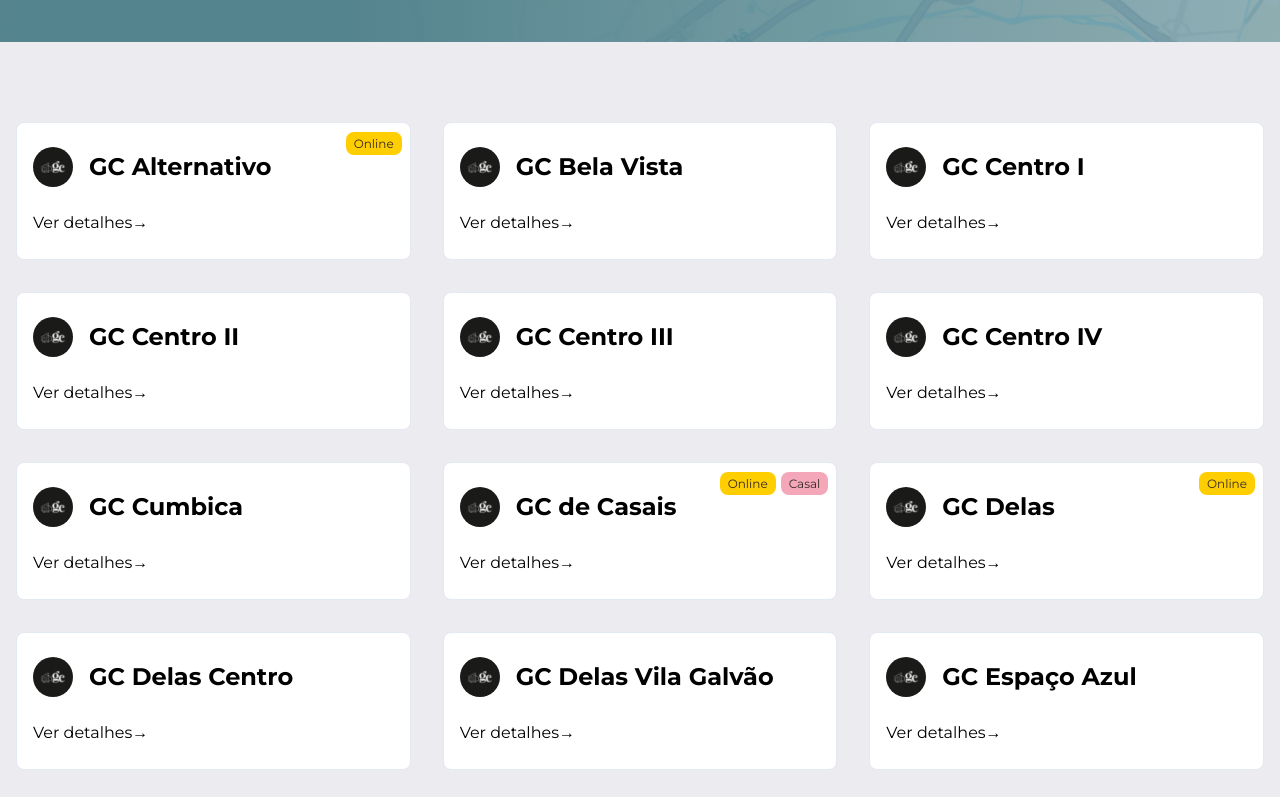
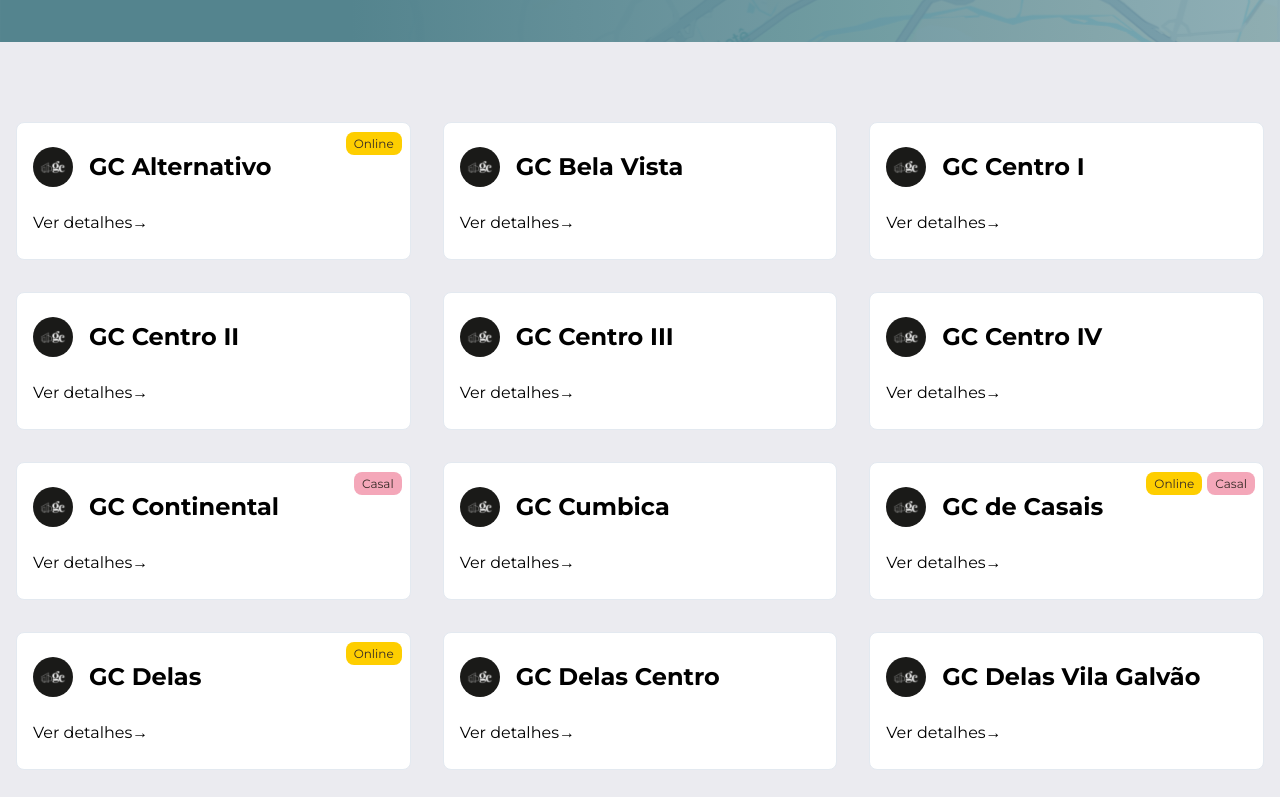
Before and after one commit to rodrigoanastacio/IBL_GRU-encontre-um-gc, a React (Vite) app: page / in a window 1280 px wide. Shown: the part 408-1205 px from the top of the page. Built offline with nearby package versions, Linux system fonts and the light colour scheme.

Commit message:
feat: Add novo GC

```diff
--- a/src/App.jsx
+++ b/src/App.jsx
@@ -122,6 +122,25 @@ function App() {
     },
     {
       id: 7,
+      title: "GC Continental",
+      leaders: "Renato e Adriana",
+      contact: "11999430794",
+      data: "Quinta",
+      time: "20h",
+      address: "364, Rua João Genuíno Sobral, Guarulhos",
+      addressDetails: {
+        street: "Rua João Genuíno Sobral",
+        number: "364",
+        neighborhood: "Continental",
+        city: "Guarulhos",
+        state: "SP",
+        country: "Brasil",
+      },
+      isOnline: false,
+      isCouple: true,
+    },
+    {
+      id: 8,
       title: "GC Cumbica",
       leaders: "Ériton e Joyce",
       contact: "11994030417",
@@ -140,7 +159,7 @@ function App() {
       isCouple: false,
     },
     {
-      id: 8,
+      id: 9,
       title: "GC de Casais",
       leaders: "Marcelo e Andréia",
       contact: "11989285106",
@@ -159,7 +178,7 @@ function App() {
       isCouple: true,
     },
     {
-      id: 9,
+      id: 10,
       title: "GC Delas",
       leaders: "Helen",
       contact: "11941400574",
@@ -178,7 +197,7 @@ function App() {
       isCouple: false,
     },
     {
-      id: 10,
+      id: 11,
       title: "GC Delas Centro",
       leaders: "Regina",
       contact: "11947449035",
@@ -197,7 +216,7 @@ function App() {
       isCouple: false,
     },
     {
-      id: 11,
+      id: 12,
       title: "GC Delas Vila Galvão",
       leaders: "Sílvia",
       contact: "11965588253",
@@ -216,7 +235,7 @@ function App() {
       isCouple: false,
     },
     {
-      id: 12,
+      id: 13,
       title: "GC Espaço Azul",
       leaders: "Alexandre e Rosi",
       contact: "11998616845",
@@ -235,7 +254,7 @@ function App() {
       isCouple: false,
     },
     {
-      id: 13,
+      id: 14,
       title: "GC Flôr da Montanha",
       leaders: "Luíz Roberto e Daniela",
       contact: "11982056153",
@@ -254,7 +273,7 @@ function App() {
       isCouple: true,
     },
     {
-      id: 14,
+      id: 15,
       title: "GC Gopoúva",
       leaders: "Jônathan e Edna",
       contact: "11996886721",
@@ -273,7 +292,7 @@ function App() {
       isCouple: true,
     },
     {
-      id: 15,
+      id: 16,
       title: "GC Gopoúva",
       leaders: "Wagner e Roseli",
       contact: "11980804501",
@@ -292,7 +311,7 @@ function App() {
       isCouple: false,
     },
     {
-      id: 16,
+      id: 17,
       title: "GC Jardim Marilena",
       leaders: "Renato e Dayane",
       contact: "11993273260",
@@ -311,7 +330,7 @@ function App() {
       isCouple: false,
     },
     {
-      id: 17,
+      id: 18,
       title: "GC Jardim Pinhal",
       leaders: "Roger e Andréia",
       contact: "11998993296",
@@ -330,7 +349,7 @@ function App() {
       isCouple: true,
     },
     {
-      id: 18,
+      id: 19,
       title: "GC Jardim Presidente Dutra II",
       leaders: "Fábio e Márcia",
       contact: "11947021279",
@@ -349,7 +368,7 @@ function App() {
       isCouple: false,
     },
     {
-      id: 19,
+      id: 20,
       title: "GC Jardim Rossi",
       leaders: "Jorge e Marina",
       contact: "11984128831",
@@ -368,7 +387,7 @@ function App() {
       isCouple: false,
     },
     {
-      id: 20,
+      id: 22,
       title: "GC Jardim São João",
       leaders: "Sílvio e Karina",
       contact: "11970202418",
@@ -387,7 +406,7 @@ function App() {
       isCouple: false,
     },
     {
-      id: 21,
+      id: 22,
       title: "GC Jurema",
       leaders: "Thiago e Dani",
       contact: "11945006692",
@@ -406,7 +425,7 @@ function App() {
       isCouple: false,
     },
     {
-      id: 22,
+      id: 23,
       title: "GC Legacy",
       leaders: "Yago e Mariana",
       contact: "11976752545",
@@ -425,7 +444,7 @@ function App() {
       isCouple: false,
     },
     {
-      id: 23,
+      id: 24,
       title: "GC Legacy Universitário I",
       leaders: "Danilo e Arina",
       contact: "11992603434",
@@ -444,7 +463,7 @@ function App() {
       isCouple: false,
     },
     {
-      id: 24,
+      id: 25,
       title: "GC Legacy UP",
       leaders: "Jônathan e Carol",
       contact: "11947194107",
@@ -463,7 +482,7 @@ function App() {
       isCouple: false,
     },
     {
-      id: 25,
+      id: 26,
       title: "GC Misto",
       leaders: "Fabíola",
       contact: "11947194107",
@@ -482,7 +501,7 @@ function App() {
       isCouple: false,
     },
     {
-      id: 26,
+      id: 27,
       title: "GC Mulheres Sábias",
       leaders: "Alana",
       contact: "11973346667",
@@ -501,7 +520,7 @@ function App() {
       isCouple: false,
     },
     {
-      id: 27,
+      id: 28,
       title: "GC Parque Piratininga",
       leaders: "Tonny e Natalia",
       contact: "11997462920",
@@ -520,7 +539,7 @@ function App() {
       isCouple: false,
     },
     {
-      id: 28,
+      id: 29,
       title: "GC Parque Primavera",
       leaders: "Maique e Guthyane",
       contact: "11940269533",
@@ -539,7 +558,7 @@ function App() {
       isCouple: false,
     },
     {
-      id: 29,
+      id: 30,
       title: "GC Picanço",
       leaders: "Rui e Claúdia",
       contact: "11949223703",
@@ -558,7 +577,7 @@ function App() {
       isCouple: false,
     },
     {
-      id: 30,
+      id: 31,
       title: "GC Ponte Alta",
       leaders: "Tereza",
       contact: "11983659757",
@@ -577,7 +596,7 @@ function App() {
       isCouple: false,
     },
     {
-      id: 31,
+      id: 32,
       title: "GC Ponte Grande",
       leaders: "Rodrigo e Regiane",
       contact: "11960739761",
@@ -596,7 +615,7 @@ function App() {
       isCouple: false,
     },
     {
-      id: 32,
+      id: 33,
       title: "GC Presidente Dutra",
       leaders: "Danilo e Vilma",
       contact: "11989282416",
@@ -615,7 +634,7 @@ function App() {
       isCouple: false,
     },
     {
-      id: 33,
+      id: 34,
       title: "GC Rocket Braves",
       leaders: "João e Marjorie",
       contact: "11998953605",
@@ -634,7 +653,7 @@ function App() {
       isCouple: false,
     },
     {
-      id: 34,
+      id: 35,
       title: "GC Rocket Sights",
       leaders: "Weslei e Mariah",
       contact: "11988495689",
@@ -653,7 +672,7 @@ function App() {
       isCouple: false,
     },
     {
-      id: 35,
+      id: 36,
       title: "GC Rocket Strongs",
       leaders: "Léo e Ariele",
       contact: "11961785690",
@@ -672,7 +691,7 @@ function App() {
       isCouple: false,
     },
     {
-      id: 36,
+      id: 37,
       title: "GC Tupinambá",
       leaders: "João e Maria",
       contact: "11966545788",
@@ -691,7 +710,7 @@ function App() {
       isCouple: false,
     },
     {
-      id: 37,
+      id: 38,
       title: "GC UP II",
       leaders: "Leandro e Marília",
       contact: "11919239318",
@@ -710,7 +729,7 @@ function App() {
       isCouple: false,
     },
     {
-      id: 38,
+      id: 39,
       title: "GC Vila Fátima",
       leaders: "Juliano e Karine",
       contact: "11934681591",
@@ -729,7 +748,7 @@ function App() {
       isCouple: false,
     },
     {
-      id: 39,
+      id: 40,
       title: "GC Vila Hulda",
       leaders: "Robert e Amanda",
       contact: "11965848825",
@@ -748,7 +767,7 @@ function App() {
       isCouple: false,
     },
     {
-      id: 40,
+      id: 41,
       title: "GC Vila Paraíso",
       leaders: "André e Débora",
       contact: "11942853842",
```
